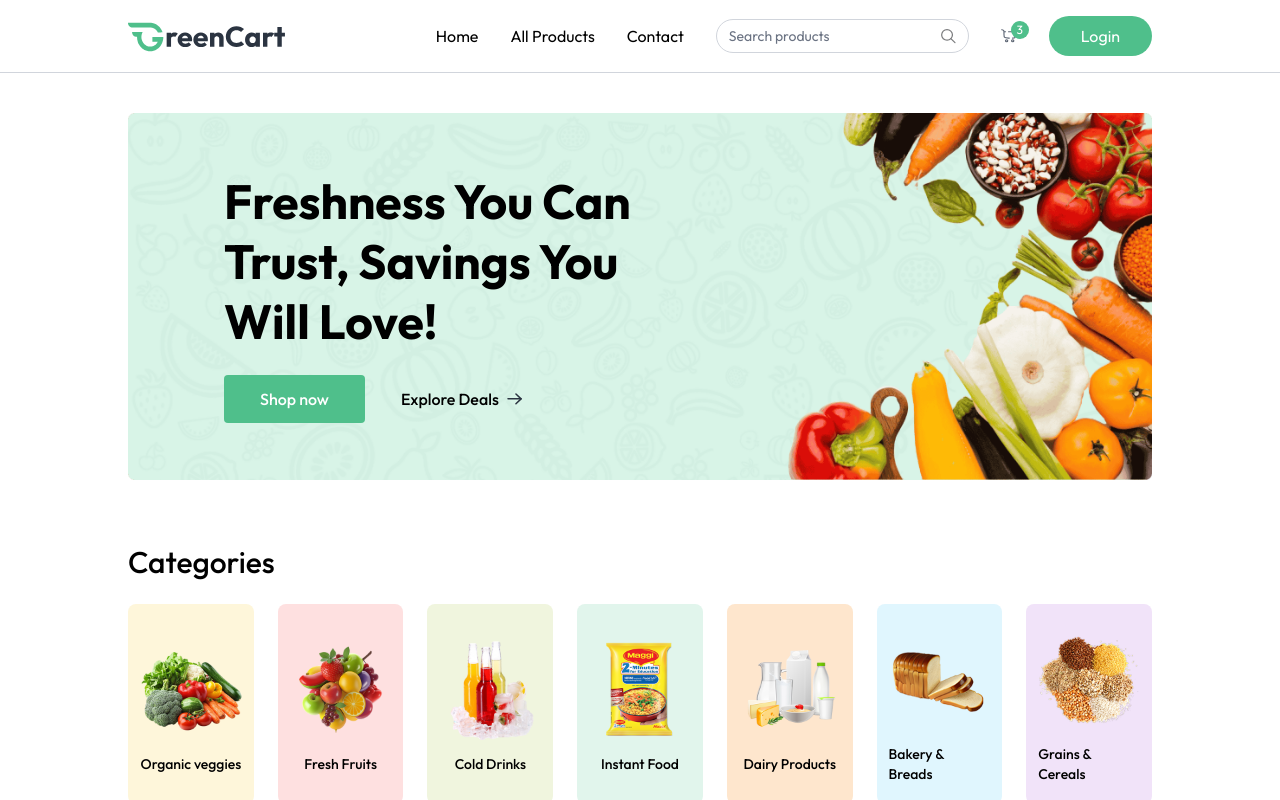
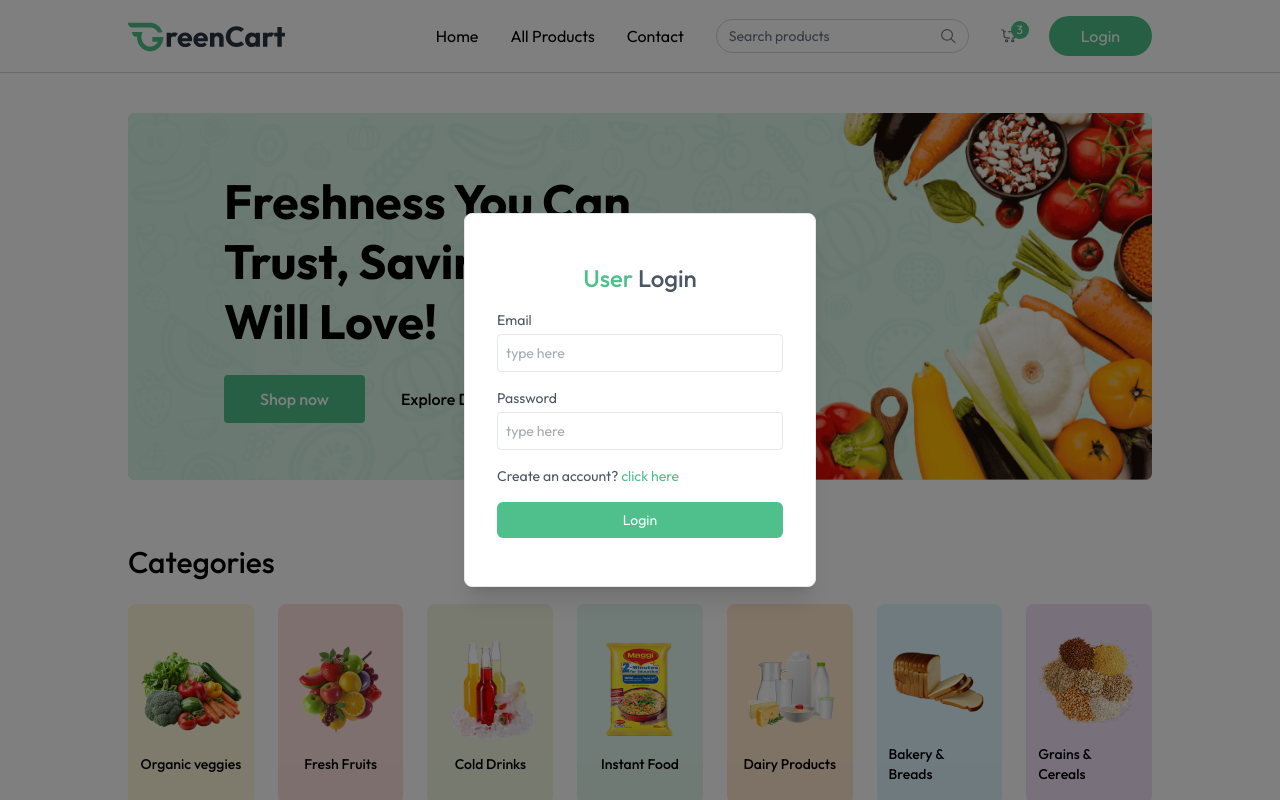
Before and after one commit to supuni97/GreenCart, a React (Vite) app in the folder client/: page / in a window 1280 px wide. Both pictures are taken after a click on the button "Login". Shown: the top 800 px of the page. Built offline with nearby package versions, Linux system fonts and the light colour scheme.

Commit message:
Added login and register forms

```diff
--- a/client/src/App.jsx
+++ b/client/src/App.jsx
@@ -4,12 +4,15 @@
 import Home from "./pages/Home";
 import { Toaster } from "react-hot-toast";
 import Footer from "./components/Footer";
+import { useAppContext } from "./context/AppContext";
+import Login from "./components/Login";
 const App = () => {
   const isSellerPath = useLocation().pathname.includes("seller");
-
+  const { showUserLogin } = useAppContext();
   return (
     <div>
       {isSellerPath ? null : <Navbar />}
+      {showUserLogin ? <Login /> : null}
       <Toaster />
 
       <div
--- /dev/null
+++ b/client/src/components/Login.jsx
@@ -0,0 +1,99 @@
+import React from "react";
+import { useAppContext } from "../context/AppContext";
+
+const Login = () => {
+  const { setShowUserLogin, setUser } = useAppContext();
+
+  const [state, setState] = React.useState("login");
+  const [name, setName] = React.useState("");
+  const [email, setEmail] = React.useState("");
+  const [password, setPassword] = React.useState("");
+
+  const onSubmitHandler = async (event) => {
+    event.preventDefault();
+    setUser({
+      email: "test@123.com",
+      name: "test",
+    });
+    setShowUserLogin(false);
+  };
+
+  return (
+    <div
+      className="fixed h-screen top-0 left-0 right-0 z-30 flex items-center text-sm text-gray-600 bg-black/50"
+      onClick={() => setShowUserLogin(false)}
+    >
+      <form
+        onSubmit={onSubmitHandler}
+        onClick={(e) => e.stopPropagation()}
+        className="flex flex-col gap-4 m-auto items-start p-8 py-12 w-80 sm:w-[352px] rounded-lg shadow-xl border border-gray-200 bg-white"
+      >
+        <p className="text-2xl font-medium m-auto">
+          <span className="text-primary">User</span>{" "}
+          {state === "login" ? "Login" : "Sign Up"}
+        </p>
+        {state === "register" && (
+          <div className="w-full">
+            <p>Name</p>
+            <input
+              onChange={(e) => setName(e.target.value)}
+              value={name}
+              placeholder="type here"
+              className="border border-gray-200 rounded w-full p-2 mt-1 outline-primary"
+              type="text"
+              required
+            />
+          </div>
+        )}
+        <div className="w-full ">
+          <p>Email</p>
+          <input
+            onChange={(e) => setEmail(e.target.value)}
+            value={email}
+            placeholder="type here"
+            className="border border-gray-200 rounded w-full p-2 mt-1 outline-primary"
+            type="email"
+            required
+          />
+        </div>
+        <div className="w-full ">
+          <p>Password</p>
+          <input
+            onChange={(e) => setPassword(e.target.value)}
+            value={password}
+            placeholder="type here"
+            className="border border-gray-200 rounded w-full p-2 mt-1 outline-primary"
+            type="password"
+            required
+          />
+        </div>
+        {state === "register" ? (
+          <p>
+            Already have account?{" "}
+            <span
+              onClick={() => setState("login")}
+              className="text-primary cursor-pointer"
+            >
+              click here
+            </span>
+          </p>
+        ) : (
+          <p>
+            Create an account?{" "}
+            <span
+              onClick={() => setState("register")}
+              className="text-primary cursor-pointer"
+            >
+              click here
+            </span>
+          </p>
+        )}
+        <button className="bg-primary hover:bg-primary-dull transition-all text-white w-full py-2 rounded-md cursor-pointer">
+          {state === "register" ? "Create Account" : "Login"}
+        </button>
+      </form>
+    </div>
+  );
+};
+
+export default Login;
```
